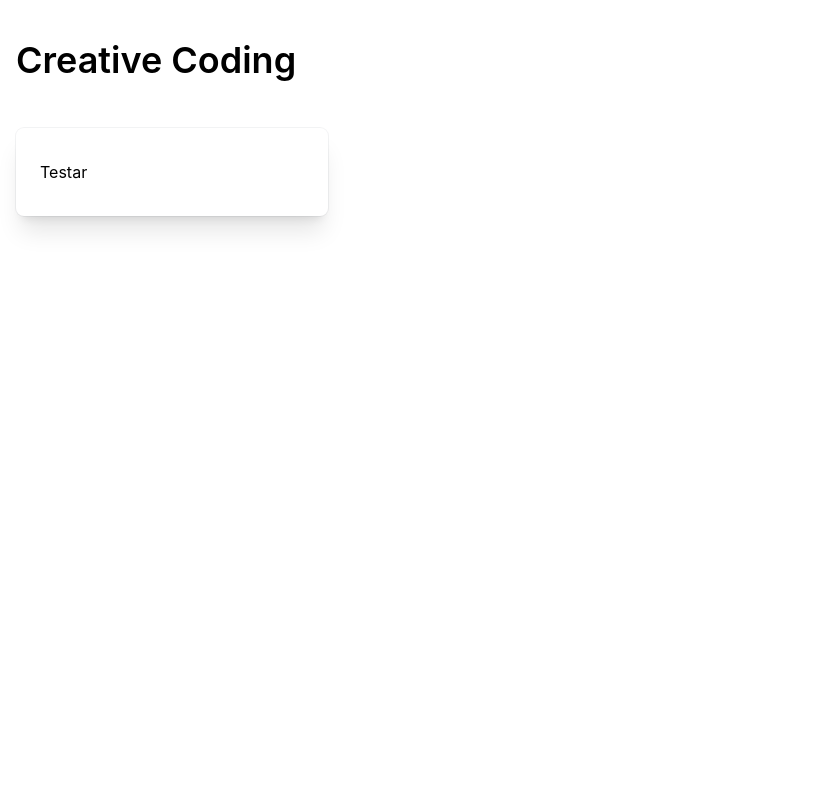
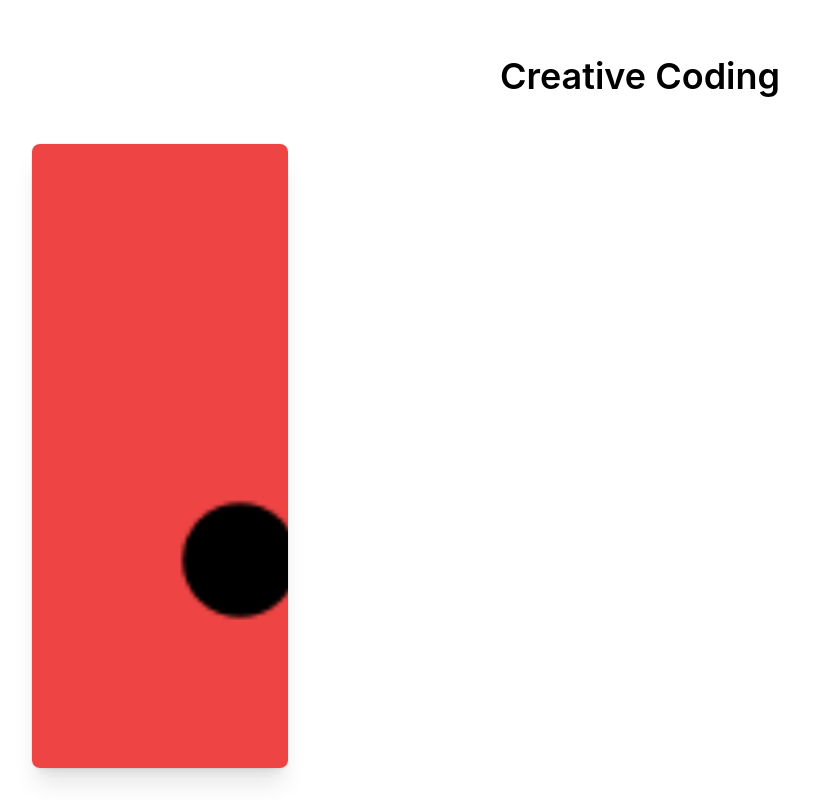
Before and after one commit to oskery/creative-coding, a Next.js app: page / in a window 1280 px wide. Shown: the whole page, without its empty margins (0-826 px from the left). Built offline with nearby package versions, Linux system fonts and the light colour scheme.

Commit message:
General adjustments, add some more components, and example using canvas

```diff
--- a/components/atoms/Text.tsx
+++ b/components/atoms/Text.tsx
@@ -1,11 +1,18 @@
 import { ReactNode } from "react";
+
+import { clsx } from "clsx";
 
 type Props = {
   children: ReactNode;
+  className?: string;
 };
 
-function H1({ children }: Props) {
-  return <h1 className="text-4xl font-semibold mt-6 mb-12">{children}</h1>;
+function H1({ children, className }: Props) {
+  return (
+    <h1 className={clsx(className, "text-4xl font-semibold mt-6 mb-12")}>
+      {children}
+    </h1>
+  );
 }
 
 function H2({ children }: Props) {
--- a/components/index.tsx
+++ b/components/index.tsx
@@ -1,2 +1,3 @@
 export * from "./molecules";
 export * from "./atoms";
+export * from "./organisms";
--- a/components/molecules/Card.tsx
+++ b/components/molecules/Card.tsx
@@ -1,11 +1,19 @@
 import { ReactNode } from "react";
+import clsx from "clsx";
 
 type Props = {
   children: ReactNode;
+  className?: string;
 };
-export function Card({ children }: Props) {
+
+export function Card({ children, className }: Props) {
   return (
-    <div className="bg-white dark:bg-slate-800 rounded-lg px-6 py-8 ring-1 ring-slate-900/5 shadow-xl">
+    <div
+      className={clsx(
+        className,
+        "bg-white dark:bg-slate-800 rounded-lg px-6 py-8 ring-1 ring-slate-900/5 shadow-xl"
+      )}
+    >
       {children}
     </div>
   );
--- /dev/null
+++ b/components/organisms/Canvas.tsx
@@ -0,0 +1,15 @@
+import { useCanvas } from "../../hooks";
+
+type Props = {
+  draw: (ctx: CanvasRenderingContext2D, frameCount: number) => void;
+  className?: string;
+};
+
+export const Canvas: React.FC<Props> = (props) => {
+  const { draw, ...rest } = props;
+  const canvasRef = useCanvas(draw);
+
+  return <canvas ref={canvasRef} {...rest} />;
+};
+
+export default Canvas;
--- /dev/null
+++ b/components/organisms/index.tsx
@@ -0,0 +1 @@
+export * from "./Canvas";
--- /dev/null
+++ b/hooks/index.ts
@@ -0,0 +1 @@
+export * from "./useCanvas";
--- /dev/null
+++ b/hooks/useCanvas.ts
@@ -0,0 +1,26 @@
+import { useRef, useEffect } from "react";
+
+export function useCanvas(draw: any) {
+  const canvasRef = useRef<HTMLCanvasElement>(null);
+
+  useEffect(() => {
+    const context = canvasRef?.current?.getContext("2d");
+    let frameCount = 0;
+    let animationFrameId: number;
+
+    const render = () => {
+      frameCount++;
+      draw(context, frameCount);
+      animationFrameId = window.requestAnimationFrame(render);
+    };
+    render();
+
+    return () => {
+      window.cancelAnimationFrame(animationFrameId);
+    };
+  }, [draw]);
+
+  return canvasRef;
+}
+
+export default useCanvas;
--- a/package.json
+++ b/package.json
@@ -12,6 +12,7 @@
     "@types/node": "18.11.12",
     "@types/react": "18.0.26",
     "@types/react-dom": "18.0.9",
+    "clsx": "^1.2.1",
     "eslint": "8.29.0",
     "eslint-config-next": "13.0.6",
     "next": "13.0.6",
--- a/pages/index.tsx
+++ b/pages/index.tsx
@@ -1,23 +1,32 @@
 import Head from "next/head";
-import { Card, H1 } from "../components";
+import { Canvas, Card, H1 } from "../components";
 
 export default function Home() {
+  const draw = (ctx: CanvasRenderingContext2D, frameCount: number) => {
+    ctx.clearRect(0, 0, ctx.canvas.width, ctx.canvas.height);
+    ctx.fillStyle = "#000000";
+    ctx.beginPath();
+    ctx.arc(50, 100, 20 * Math.sin(frameCount * 0.05) ** 2, 0, 2 * Math.PI);
+    ctx.fill();
+  };
+
   return (
-    <div>
+    <>
       <Head>
         <title>Create Next App</title>
         <meta name="description" content="Generated by create next app" />
         <link rel="icon" href="/favicon.ico" />
       </Head>
 
-      <main className="p-4">
-        <H1>Creative Coding</H1>
-        <div className="grid sm:grid-cols-4">
-          <Card>
-            <>Testar</>
-          </Card>
-        </div>
-      </main>
-    </div>
+      <H1 className="text-center">Creative Coding</H1>
+      <div className="grid sm:grid-cols-4">
+        <Card className="relative overflow-hidden w-64">
+          <Canvas
+            className="h-full bg-red-500 inset-0 absolute"
+            draw={draw}
+          ></Canvas>
+        </Card>
+      </div>
+    </>
   );
 }
--- a/styles/globals.css
+++ b/styles/globals.css
@@ -8,6 +8,18 @@ body {
   margin: 0;
   font-family: -apple-system, BlinkMacSystemFont, Segoe UI, Roboto, Oxygen,
     Ubuntu, Cantarell, Fira Sans, Droid Sans, Helvetica Neue, sans-serif;
+}
+
+html,
+body,
+#__next {
+  height: 100%;
+}
+
+#__next {
+  display: grid;
+  padding: 2rem;
+  grid-template-rows: auto 1fr;
 }
 
 a {
```
Also changed, not shown: 1 other file (tests, documents, lock files or other folders).
